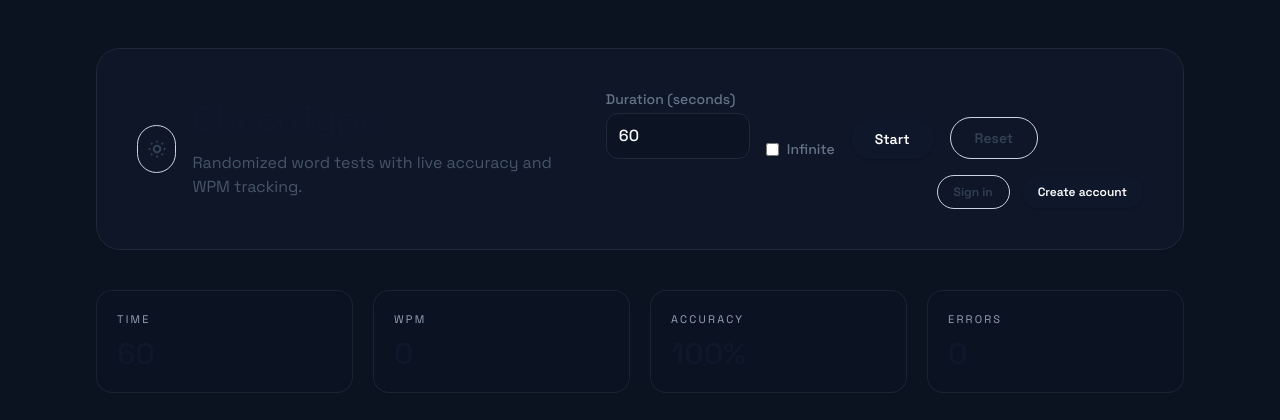
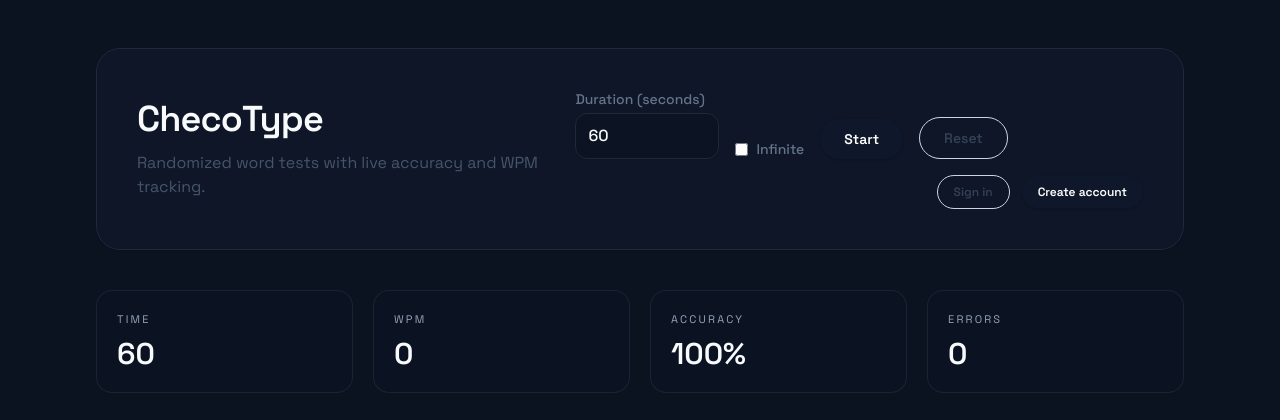
Before and after one commit to checo99dlg/Typing-Web, a Flask app: page / in a window 1280 px wide. Shown: the top 420 px of the page. Run offline with Flask 3, Linux system fonts and the light colour scheme; some libraries are stand-ins or nearby versions.

Commit message:
Rmove light/dark toggle and keep dark mode

```diff
--- a/static/js/app.js
+++ b/static/js/app.js
@@ -8,9 +8,6 @@
 const infiniteToggle = document.getElementById("infiniteToggle");
 const startBtn = document.getElementById("startBtn");
 const resetBtn = document.getElementById("resetBtn");
-const themeToggle = document.getElementById("themeToggle");
-const themeIconSun = document.getElementById("themeIconSun");
-const themeIconMoon = document.getElementById("themeIconMoon");
 const caret = document.getElementById("caret");
 const capitalizeToggle = document.getElementById("capitalizeToggle");
 const languageToggle = document.getElementById("languageToggle");
@@ -53,7 +50,6 @@
 let wordResults = [];
 let typedWords = [];
 const wordsPerView = 36;
-const themeStorageKey = "typing-theme";
 const capitalizeStorageKey = "typing-capitalize";
 let capitalizeEnabled = localStorage.getItem(capitalizeStorageKey) === "true";
 const languageStorageKey = "typing-language";
@@ -264,6 +260,25 @@
       menuBg: "rgba(10, 24, 24, 0.96)",
     },
   },
+  {
+    id: "honey",
+    name: "Honey",
+    colors: {
+      bg: "#1a1203",
+      surface: "rgba(36, 24, 4, 0.9)",
+      surfaceBorder: "#6b4c12",
+      text: "#fff7cc",
+      muted: "#d6b874",
+      word: "#ffe9a3",
+      pillBg: "rgba(36, 24, 4, 0.85)",
+      pillBorder: "#8a6218",
+      pillText: "#ffdf8a",
+      caret: "#fbbf24",
+      correct: "#fde047",
+      incorrect: "#f97316",
+      menuBg: "rgba(36, 24, 4, 0.96)",
+    },
+  },
 ];
 
 function applyColorTheme(themeId) {
@@ -307,34 +322,6 @@
     });
     themeMenu.appendChild(button);
   });
-}
-function getPreferredTheme() {
-  const storedTheme = localStorage.getItem(themeStorageKey);
-  if (storedTheme === "dark" || storedTheme === "light") {
-    return storedTheme;
-  }
-  return window.matchMedia("(prefers-color-scheme: dark)").matches ? "dark" : "light";
-}
-
-function applyTheme(theme) {
-  const root = document.documentElement;
-  root.classList.toggle("dark", theme === "dark");
-  document.body.classList.toggle("dark", theme === "dark");
-  if (themeToggle) {
-    const isDark = theme === "dark";
-    themeToggle.setAttribute("aria-pressed", String(isDark));
-    themeToggle.setAttribute("aria-label", isDark ? "Switch to light mode" : "Switch to dark mode");
-    themeToggle.classList.add("is-toggling");
-    window.setTimeout(() => themeToggle.classList.remove("is-toggling"), 220);
-    if (themeIconSun && themeIconMoon) {
-      themeIconSun.classList.toggle("rotate-90", isDark);
-      themeIconSun.classList.toggle("scale-0", isDark);
-      themeIconSun.classList.toggle("opacity-0", isDark);
-      themeIconMoon.classList.toggle("rotate-90", !isDark);
-      themeIconMoon.classList.toggle("scale-0", !isDark);
-      themeIconMoon.classList.toggle("opacity-0", !isDark);
-    }
-  }
 }
 
 function applyCapitalizeToggle() {
@@ -1062,15 +1049,6 @@
   }
 }, { capture: true });
 
-if (themeToggle) {
-  applyTheme(getPreferredTheme());
-  themeToggle.addEventListener("click", () => {
-    const nextTheme = document.documentElement.classList.contains("dark") ? "light" : "dark";
-    localStorage.setItem(themeStorageKey, nextTheme);
-    applyTheme(nextTheme);
-  });
-}
-
 if (themeMenuToggle) {
   renderThemeMenu();
   const storedTheme = localStorage.getItem(colorThemeStorageKey) || "default";
--- a/templates/index.html
+++ b/templates/index.html
@@ -1,5 +1,5 @@
 <!doctype html>
-<html lang="en">
+<html lang="en" class="dark">
   <head>
     <meta charset="utf-8" />
     <meta name="viewport" content="width=device-width, initial-scale=1" />
@@ -9,22 +9,7 @@
     <link rel="preconnect" href="https://fonts.gstatic.com" crossorigin />
     <link href="https://fonts.googleapis.com/css2?family=Space+Grotesk:wght@400;500;600;700&display=swap" rel="stylesheet" />
     <script>
-      (() => {
-        try {
-          const storedTheme = localStorage.getItem("typing-theme");
-          const theme =
-            storedTheme === "dark" || storedTheme === "light"
-              ? storedTheme
-              : window.matchMedia("(prefers-color-scheme: dark)").matches
-                ? "dark"
-                : "light";
-          if (theme === "dark") {
-            document.documentElement.classList.add("dark");
-          }
-        } catch (error) {
-          // Ignore storage access issues and keep default theme.
-        }
-      })();
+      document.documentElement.classList.add("dark");
     </script>
     <script>
       window.tailwind = {
@@ -194,23 +179,6 @@
       </div>
       <header class="surface flex flex-col gap-7 rounded-3xl border border-slate-200 bg-slate-100/90 p-10 shadow-sm md:flex-row md:items-center md:justify-between dark:border-slate-800 dark:bg-slate-900">
         <div class="flex flex-col items-start gap-3 sm:flex-row sm:items-center sm:gap-4">
-          <button id="themeToggle" type="button" class="group relative inline-flex h-12 w-12 items-center justify-center rounded-full border border-slate-300 text-slate-700 shadow-sm transition hover:bg-slate-300 active:scale-95 dark:border-slate-700 dark:text-slate-200 dark:hover:bg-slate-800 font-semibold" aria-pressed="false" aria-label="Toggle dark mode">
-            <span class="sr-only">Toggle dark mode</span>
-            <svg id="themeIconSun" class="h-5 w-5 transition-all duration-300 group-[.is-toggling]:scale-110 group-[.is-toggling]:rotate-12" viewBox="0 0 24 24" fill="none" stroke="currentColor" stroke-width="2.5" aria-hidden="true">
-              <circle cx="12" cy="12" r="4"></circle>
-              <path d="M12 2v2"></path>
-              <path d="M12 20v2"></path>
-              <path d="M4.93 4.93l1.41 1.41"></path>
-              <path d="M17.66 17.66l1.41 1.41"></path>
-              <path d="M2 12h2"></path>
-              <path d="M20 12h2"></path>
-              <path d="M4.93 19.07l1.41-1.41"></path>
-              <path d="M17.66 6.34l1.41-1.41"></path>
-            </svg>
-            <svg id="themeIconMoon" class="absolute h-5 w-5 rotate-90 scale-0 opacity-0 transition-all duration-300 group-[.is-toggling]:scale-110 group-[.is-toggling]:-rotate-12 text-slate-800 dark:text-slate-200" viewBox="0 0 24 24" fill="currentColor" aria-hidden="true">
-              <path d="M21 14.5A8.5 8.5 0 0 1 9.5 3a7 7 0 1 0 11.5 11.5Z"></path>
-            </svg>
-          </button>
           <div>
             <h1 class="text-4xl font-semibold tracking-tight">ChecoType</h1>
             <p class="mt-3 max-w-xl text-base text-slate-600 dark:text-slate-300">Randomized word tests with live accuracy and WPM tracking.</p>
```
Also changed, not shown: templates/forgot_password.html (+2 -15 lines), templates/login.html (+2 -15 lines), templates/profile.html (+2 -15 lines), templates/reset_token.html (+2 -15 lines), templates/signup.html (+2 -15 lines).
